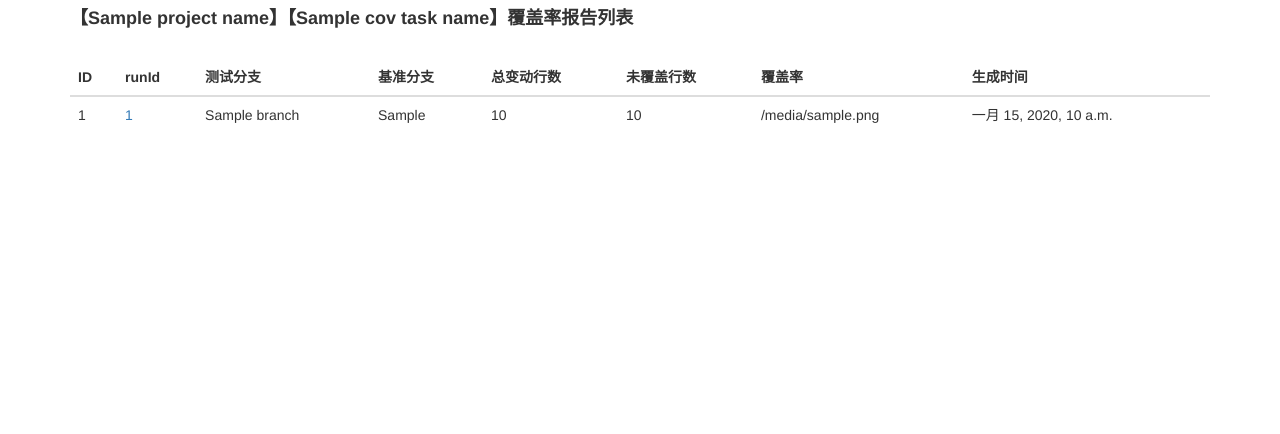
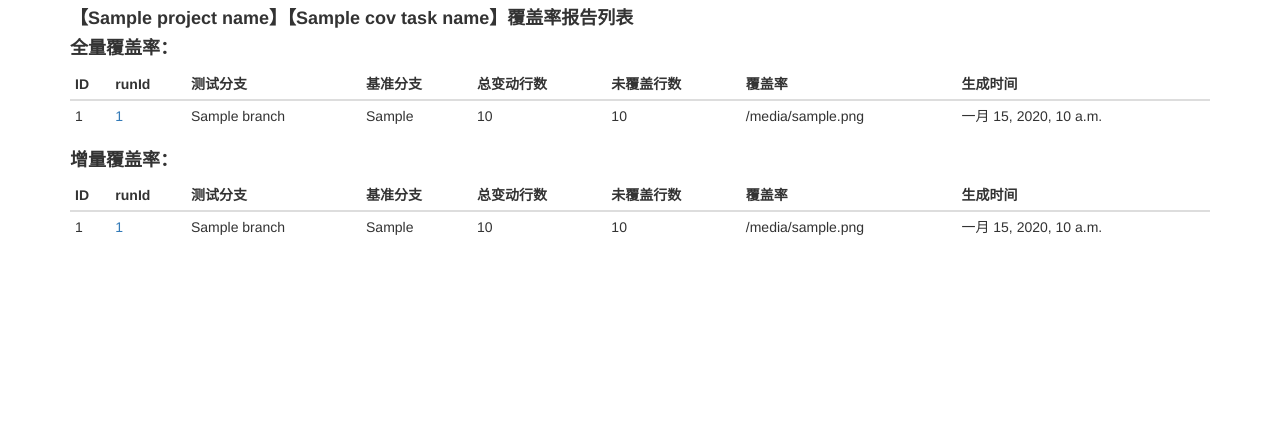
Before and after one commit to yuzg667/covGo, a Django app: template cov/templates/covTaskReportsList.html in a window 1280 px wide. Shown: the part 51-485 px from the top of the page. Run offline with Django 3.2, Linux system fonts and the light colour scheme; the template is opened without the code that fills it: most values are stand-ins (such as "Sample title", 1, 10 or a date in 2020); some libraries are stand-ins or nearby versions.

Commit message:
增加全量覆盖率

```diff
--- a/cov/models.py
+++ b/cov/models.py
@@ -77,6 +77,7 @@ class reports(models.Model):
     id = models.AutoField(primary_key=True)
     runId = models.CharField('runId',blank=True,null=True,max_length=50)
     covTaskId = models.CharField('covTask表的ID',blank=True,null=True,max_length=30)
+    type = models.CharField('覆盖率类型：0增量覆盖率，1全量覆盖率', max_length=1, default='0')
     htmlFileName = models.CharField('覆盖率文件名',blank=True,null=True,max_length=50)
     diffLineTotal = models.CharField('总变动行数',blank=True,null=True,max_length=50)
     missLineTotal = models.CharField('未覆盖行数',blank=True,null=True,max_length=50)
--- a/cov/templates/covTaskList.html
+++ b/cov/templates/covTaskList.html
@@ -55,8 +55,8 @@
 <!--			<a class="btn btn-primary" href="" target="_blank" >编辑</a>-->
 <!--			<button class="btn btn-primary" type="submit" rows="1" name="delCase" value="delCase" >删除</button></td>-->
 		</tr>
-		</tbody>
 	</form>
+	</tbody>
 	{% endfor %}
 	</table>
 
--- a/cov/templates/covTaskReportsList.html
+++ b/cov/templates/covTaskReportsList.html
@@ -15,8 +15,9 @@
 <form  action="" method="post" name="caseform" id="caseform" onsubmit="return comfirm()">
 {% csrf_token %}
 
-	 </form><br>
-	<table class="table table-hover">
+	 </form>
+<h4><B>全量覆盖率：</B></h4>
+	<table class="table table-hover table-condensed active">
 	<thead>
 		<tr>
 			<th>ID</th>
@@ -29,7 +30,39 @@
 			<th>生成时间</th>
 		</tr>
 	</thead>
+	{% for item in resFullCovHtmlObj %}
+	<tbody>
+	<form  name="form" method="post" >
+	{% csrf_token %}
+		<tr>
 
+			<td> {{item.id}}</td>
+			<td> <a href="/covHtml/?reportId={{item.id}}" >{{item.runId}}</a></td>
+			<td> {{item.branch}}</td>
+			<td> {{item.compareBranch}}</td>
+			<td> {{item.diffLineTotal}}</td>
+			<td> {{item.missLineTotal}}</td>
+			<td> {{item.coverage}}</td>
+			<td> {{item.createTime}}</td>
+		</tr>
+	</form>
+	</tbody>
+	{% endfor %}
+	</table>
+<h4><B>增量覆盖率：</B></h4>
+	<table class="table table-hover table-condensed">
+	<thead>
+		<tr>
+			<th>ID</th>
+			<th>runId</th>
+			<th>测试分支</th>
+			<th>基准分支</th>
+			<th>总变动行数</th>
+			<th>未覆盖行数</th>
+			<th>覆盖率</th>
+			<th>生成时间</th>
+		</tr>
+	</thead>
 	{% for item in resObj %}
 	<tbody>
 	<form  name="form" method="post" >
@@ -45,8 +78,8 @@
 			<td> {{item.coverage}}</td>
 			<td> {{item.createTime}}</td>
 		</tr>
-		</tbody>
 	</form>
+	</tbody>
 	{% endfor %}
 	</table>
 
--- a/covGo/settings.py
+++ b/covGo/settings.py
@@ -82,7 +82,7 @@ DATABASES = {
 'default': {
      'ENGINE': 'django.db.backends.mysql',
      'NAME': 'cov',
-     'USER': 'cov',
+     'USER': 'root',
      'PASSWORD': '123456',
      'HOST': '127.0.0.1',
      'PORT': '3306',
--- a/timedTask/views.py
+++ b/timedTask/views.py
@@ -29,7 +29,7 @@ try:
     # 设置定时任务，选择方式为interval，时间间隔为10s
     # 另一种方式为每天固定时间执行任务，对应代码为：
     # @register_job(scheduler, 'cron', day_of_week='mon-fri', hour='9', minute='30', second='10',id='task_time')
-    @register_job(scheduler, "interval", seconds=30)  # minutes=10 seconds=5
+    @register_job(scheduler, "interval", minutes=10)  # minutes=10 seconds=5
     def my_job():
         cloneToTaskDir()
         getCov()
```
Also changed, not shown: cov/views.py (+19 -1 lines), timedTask/cron.py (+15 -1 lines), 1 other file.
